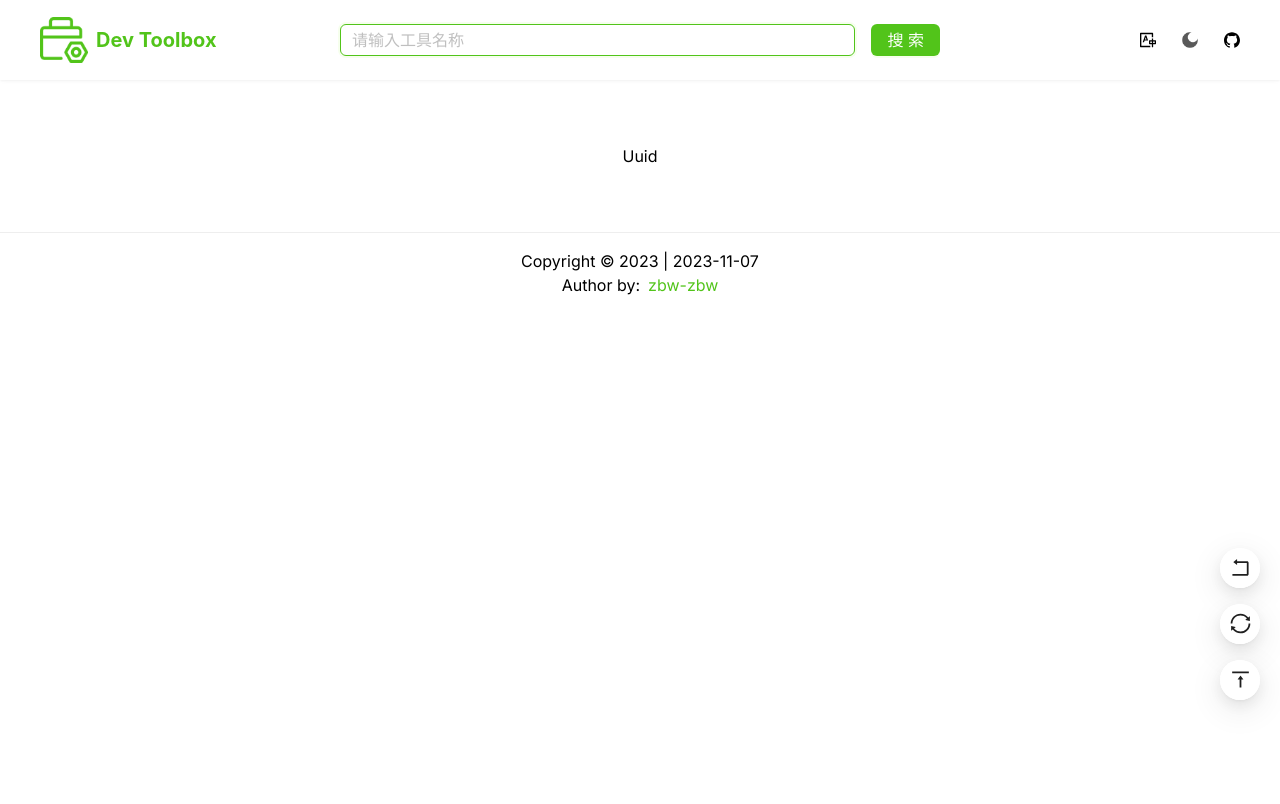
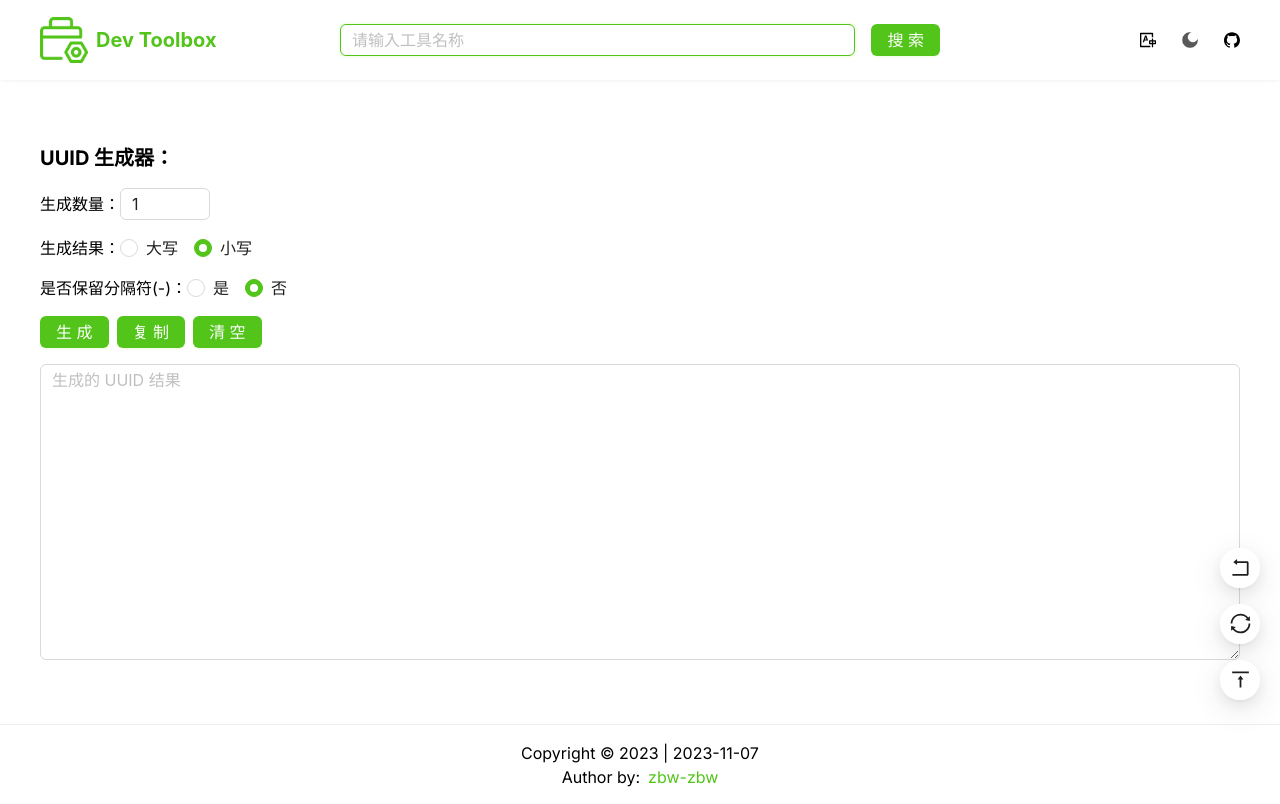
Before and after one commit to zbw-zbw/dev-toolbox, a Next.js app: page /uuid in a window 1280 px wide. Built offline with nearby package versions, Linux system fonts and the light colour scheme.

Commit message:
feat: add uuid page

```diff
--- a/src/app/config.ts
+++ b/src/app/config.ts
@@ -22,6 +22,12 @@ export const tools = [
     desc: 'JSON 格式化工具',
     path: '/json-format',
     icon: '/json.png',
+  },
+  {
+    title: 'UUID 生成器',
+    desc: 'UUID 生成工具',
+    path: '/uuid',
+    icon: '/uuid.png',
   },
   {
     title: '二维码生成器',
@@ -77,12 +83,7 @@ export const tools = [
     path: '/color-picker',
     icon: '/color.png',
   },
-  {
-    title: 'UUID 生成器',
-    desc: 'UUID 生成工具',
-    path: '/uuid',
-    icon: '/uuid.png',
-  },
+
   {
     title: '字符统计',
     desc: '字符统计工具',
--- a/src/app/json-format/page.tsx
+++ b/src/app/json-format/page.tsx
@@ -4,6 +4,7 @@ import { ChangeEvent, useState } from 'react';
 import { Button, Space, message } from 'antd';
 import TextArea from 'antd/es/input/TextArea';
 import { JsonViewer } from '@textea/json-viewer';
+import { isEmpty } from '@/utils/is';
 
 function JSONFormat() {
   const [value, setValue] = useState('');
@@ -14,6 +15,8 @@ function JSONFormat() {
   };
 
   const formatJSON = () => {
+    if (isEmpty(value)) return void message.error('内容不能为空');
+
     try {
       setResult(JSON.parse(value));
     } catch (error) {
--- a/src/app/unicode/page.tsx
+++ b/src/app/unicode/page.tsx
@@ -1,10 +1,11 @@
 'use client';
 
 import { ChangeEvent, useState } from 'react';
-import { Button, Space } from 'antd';
+import { Button, Space, message } from 'antd';
 import TextArea from 'antd/es/input/TextArea';
 import CopyBtn from '@/components/copy-btn';
 import { chineseToUnicode, unicodeToChinese } from '@/utils/unicode';
+import { isEmpty } from '@/utils/is';
 
 function Unicode() {
   const [value, setValue] = useState('');
@@ -19,10 +20,14 @@ function Unicode() {
   };
 
   const convertChinese = () => {
+    if (isEmpty(value)) return void message.error('内容不能为空');
+
     setResult(chineseToUnicode(value));
   };
 
   const convertUnicode = () => {
+    if (isEmpty(value)) return void message.error('内容不能为空');
+
     setResult(unicodeToChinese(value));
   };
 
--- a/src/app/url-decode/page.tsx
+++ b/src/app/url-decode/page.tsx
@@ -1,9 +1,10 @@
 'use client';
 
 import { ChangeEvent, useState } from 'react';
-import { Button, Space } from 'antd';
+import { Button, Space, message } from 'antd';
 import TextArea from 'antd/es/input/TextArea';
 import CopyBtn from '@/components/copy-btn';
+import { isEmpty } from '@/utils/is';
 
 function UrlDecode() {
   const [value, setValue] = useState('');
@@ -18,10 +19,14 @@ function UrlDecode() {
   };
 
   const handleEncode = () => {
+    if (isEmpty(value)) return void message.error('内容不能为空');
+
     setResult(encodeURIComponent(value));
   };
 
   const handleDecode = () => {
+    if (isEmpty(value)) return void message.error('内容不能为空');
+
     setResult(decodeURIComponent(value));
   };
 
--- a/src/app/uuid/page.tsx
+++ b/src/app/uuid/page.tsx
@@ -1,5 +1,90 @@
-function Uuid() {
-  return <div>Uuid</div>;
+'use client';
+
+import { ChangeEvent, useState } from 'react';
+import { Button, InputNumber, Radio, RadioChangeEvent, Space } from 'antd';
+import TextArea from 'antd/es/input/TextArea';
+
+import CopyBtn from '@/components/copy-btn';
+
+function UUID() {
+  const [count, setCount] = useState<number>(1);
+  const [UUIDs, setUUIDs] = useState<string>('');
+  const [caseType, setCaseType] = useState<'up' | 'low'>('low');
+  const [hasSplitter, setHasSplitter] = useState<boolean>(false);
+
+  const onCountChange = (val: number | null) => {
+    setCount(val || 1);
+  };
+
+  const onCaseTypeChange = (e: RadioChangeEvent) => {
+    setCaseType(e.target.value);
+  };
+
+  const toggleHasSplitter = (e: RadioChangeEvent) => {
+    setHasSplitter(e.target.value);
+  };
+
+  const handleCreateUUIDs = () => {
+    for (let index = 0; index < count; index++) {
+      let uuid = crypto.randomUUID();
+
+      const isUpCase = caseType === 'up';
+      if (isUpCase) uuid = uuid.toUpperCase();
+
+      if (!hasSplitter) uuid = uuid.replace(/-/g, '');
+
+      setUUIDs((uuids) => {
+        let result = uuids;
+        result += `${uuid}\n`;
+
+        return result;
+      });
+    }
+  };
+
+  const clearUUIDs = () => {
+    setUUIDs('');
+  };
+
+  const onUUIDsChange = (e: ChangeEvent<HTMLTextAreaElement>) => {
+    setUUIDs(e.target.value);
+  };
+
+  return (
+    <div className="w-full mx-auto">
+      <h2 className="mb-4 text-xl font-bold">UUID 生成器：</h2>
+      <div className="mb-4">
+        <span>生成数量：</span>
+        <InputNumber value={count} onChange={onCountChange} keyboard />
+      </div>
+      <div className="mb-4">
+        <span>生成结果：</span>
+        <Radio.Group onChange={onCaseTypeChange} value={caseType}>
+          <Radio value="up">大写</Radio>
+          <Radio value="low">小写</Radio>
+        </Radio.Group>
+      </div>
+      <div className="mb-4">
+        <span>是否保留分隔符(-)：</span>
+        <Radio.Group onChange={toggleHasSplitter} value={hasSplitter}>
+          <Radio value={true}>是</Radio>
+          <Radio value={false}>否</Radio>
+        </Radio.Group>
+      </div>
+      <div className="my-4">
+        <Space>
+          <Button type="primary" onClick={handleCreateUUIDs}>
+            生成
+          </Button>
+          <CopyBtn value={UUIDs} />
+          <Button type="primary" onClick={clearUUIDs}>
+            清空
+          </Button>
+        </Space>
+      </div>
+      <TextArea value={UUIDs} onChange={onUUIDsChange} rows={12} placeholder="生成的 UUID 结果" />
+    </div>
+  );
 }
 
-export default Uuid;
+export default UUID;
```
